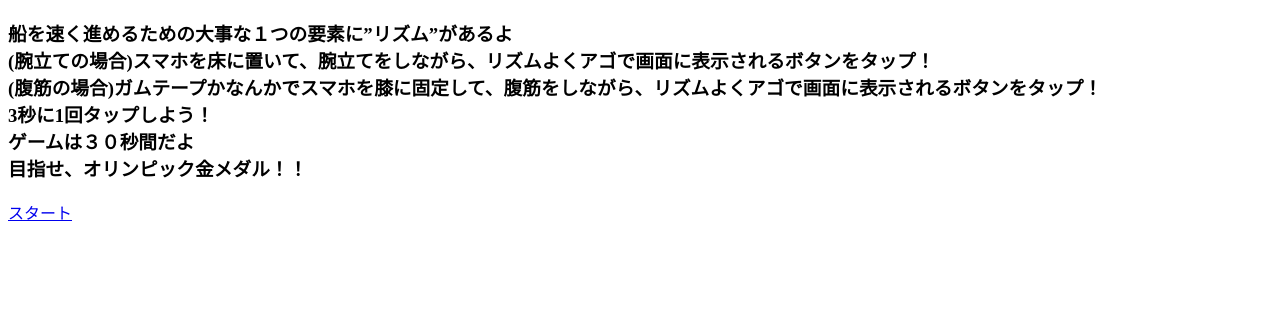
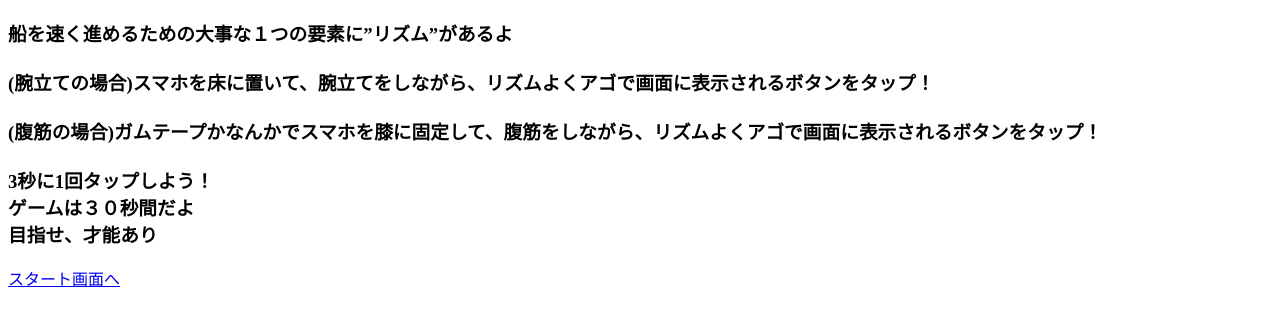
Before and after one commit to ikaninja/boatrism, a plain HTML site: page title/title.html in a window 1280 px wide. Shown: the part 70-396 px from the top of the page. Drawn offline with Linux system fonts and the light colour scheme.

Commit message:
コミット8

```diff
--- a/title/title.html
+++ b/title/title.html
@@ -7,12 +7,12 @@
 </head>
 <body>
     <h1>腕立て・腹筋ゲーム</h1>
-    <h3>船を速く進めるための大事な１つの要素に”リズム”があるよ<br>
-       (腕立ての場合)スマホを床に置いて、腕立てをしながら、リズムよくアゴで画面に表示されるボタンをタップ！<br>
-       (腹筋の場合)ガムテープかなんかでスマホを膝に固定して、腹筋をしながら、リズムよくアゴで画面に表示されるボタンをタップ！<br>
+    <h3>船を速く進めるための大事な１つの要素に”リズム”があるよ<br><br>
+       (腕立ての場合)スマホを床に置いて、腕立てをしながら、リズムよくアゴで画面に表示されるボタンをタップ！<br><br>
+       (腹筋の場合)ガムテープかなんかでスマホを膝に固定して、腹筋をしながら、リズムよくアゴで画面に表示されるボタンをタップ！<br><br>
         3秒に1回タップしよう！ <br>
         ゲームは３０秒間だよ<br>
-        目指せ、オリンピック金メダル！！</h3>
-    <a href="https://ikaninja.github.io/boatrism/button/button.html">スタート</a>
+        目指せ、才能あり</h3>
+    <a href="https://ikaninja.github.io/boatrism/button/button.html">スタート画面へ</a>
 </body>
 </html>
```
